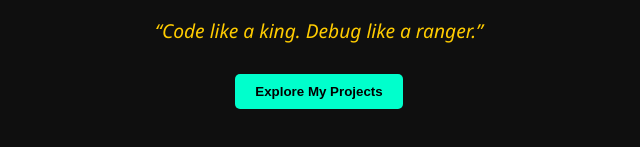
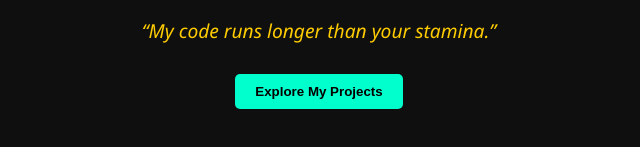
Before and after one commit to Aak4shz/First-Repo, a plain HTML site: page index.html in a window 1280 px wide. Shown: the part 249-396 px from the top of the page, 321-961 px from the left. Drawn offline with Linux system fonts and the light colour scheme.

Commit message:
repalce a new line

```diff
--- a/index.html
+++ b/index.html
@@ -43,7 +43,7 @@
 <body>
   <h1>👑 Aakas卄</h1>
   <p>Welcome to my digital kingdom. I'm exploring the world of code, creativity, and curiosity—one repo at a time.</p>
-  <p class="tagline">“Code like a king. Debug like a ranger.”</p>
+  <p class="tagline">“My code runs longer than your stamina.”</p>
   <button class="btn">Explore My Projects</button>
 </body>
 </html>
```
